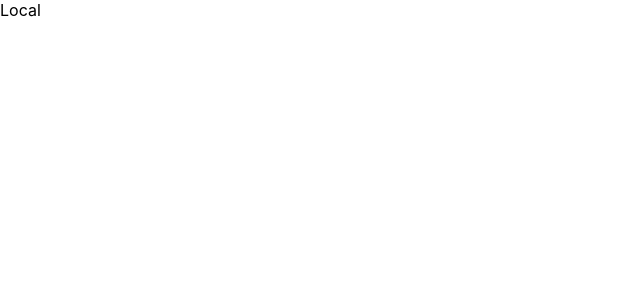
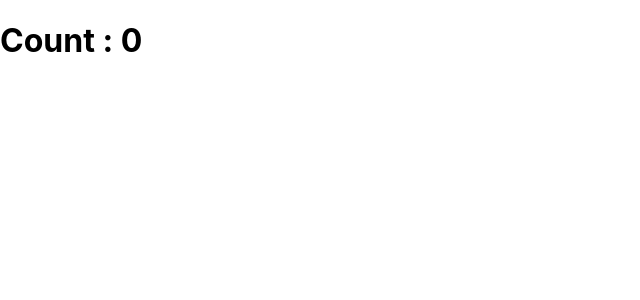
Before and after one commit to NizamovSardorbek/Wbb-ClassWorks, a React (Create React App) app: page /contact in a window 1280 px wide. Shown: the top 300 px of the page, without its empty margins (0-640 px from the left). Built offline with nearby package versions, Linux system fonts and the light colour scheme.

Commit message:
count with localk storage

```diff
--- a/src/LocalStorage/Local.jsx
+++ b/src/LocalStorage/Local.jsx
@@ -1,8 +1,11 @@
-import React from 'react'
+import React, { useState } from 'react'
 
 const Local = () => {
+    const [count,setCount] = useState(0)
   return (
-    <div>Local</div>
+    <div>
+        <h1>Count : {count}</h1>
+    </div>
   )
 }
 
```
